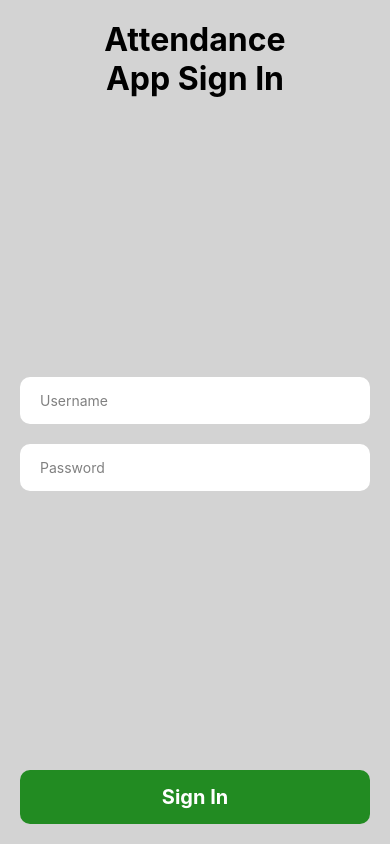
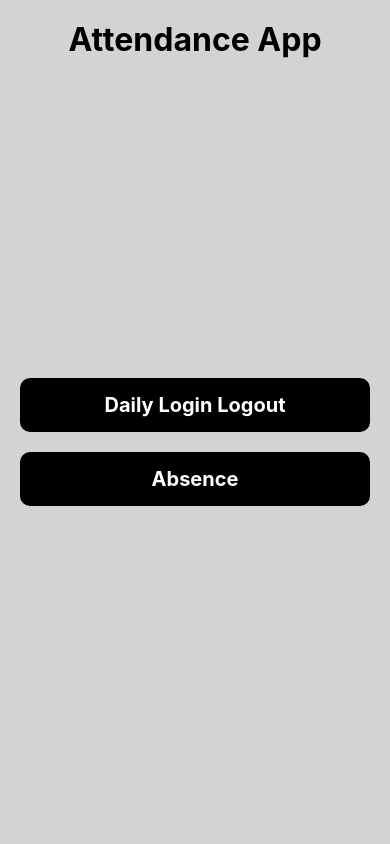
Before and after one commit to nald-dev/attendance_record_app, a React Native app: screen /HomeScreen in a window 390 px wide. Built offline with nearby package versions, Linux system fonts and the light colour scheme.

Commit message:
add home screen

```diff
--- a/App.js
+++ b/App.js
@@ -4,6 +4,7 @@ import { NavigationContainer } from '@react-navigation/native'
 import { createNativeStackNavigator } from '@react-navigation/native-stack'
 
 import SignInScreen from './src/screens/sign-in'
+import HomeScreen from './src/screens/home'
 
 const Stack = createNativeStackNavigator()
 
@@ -19,6 +20,11 @@ const App = () => {
           name='SignInScreen'
           component={SignInScreen}
         />
+
+        <Stack.Screen
+          name='HomeScreen'
+          component={HomeScreen}
+        />
       </Stack.Navigator>
     </NavigationContainer>
   )
--- /dev/null
+++ b/src/screens/home.js
@@ -0,0 +1,80 @@
+import React from 'react'
+import { SafeAreaView, Text, TouchableOpacity, View } from 'react-native'
+
+const HomeScreen = () => {
+	return (
+		<SafeAreaView
+			style = {{
+        backgroundColor: 'lightgray',
+				flex: 1
+			}}
+		>
+			<View
+				style = {{
+					flex: 1,
+					padding: 20
+				}}
+			>
+				<Text
+					style={{
+						fontSize: 32,
+						fontWeight: 'bold',
+						textAlign: 'center'
+					}}
+				>
+						Attendance App
+				</Text>
+
+				<View
+					style = {{
+						flex: 1,
+						justifyContent: 'center'
+					}}
+				>
+					<TouchableOpacity
+            activeOpacity={0.6}
+            style = {{
+              backgroundColor: 'black',
+              borderRadius: 10,
+              padding: 15,
+            }}
+          >
+            <Text
+              style = {{
+                color: 'white',
+                fontSize: 20,
+                fontWeight: 'bold',
+                textAlign: 'center'
+              }}
+            >
+              Daily Login Logout
+            </Text>
+          </TouchableOpacity>
+
+					<TouchableOpacity
+            activeOpacity={0.6}
+            style = {{
+              backgroundColor: 'black',
+              borderRadius: 10,
+							marginTop: 20,
+              padding: 15,
+            }}
+          >
+            <Text
+              style = {{
+                color: 'white',
+                fontSize: 20,
+                fontWeight: 'bold',
+                textAlign: 'center'
+              }}
+            >
+              Absence
+            </Text>
+          </TouchableOpacity>
+				</View>
+			</View>
+		</SafeAreaView>
+	)
+}
+
+export default HomeScreen
--- a/src/screens/sign-in.js
+++ b/src/screens/sign-in.js
@@ -75,6 +75,7 @@ const SignInScreen = ({navigation}) => {
 
           <TouchableOpacity
             activeOpacity={0.6}
+            onPress={() => navigation.replace('HomeScreen')}
             style = {{
               backgroundColor: 'forestgreen',
               borderRadius: 10,
```
